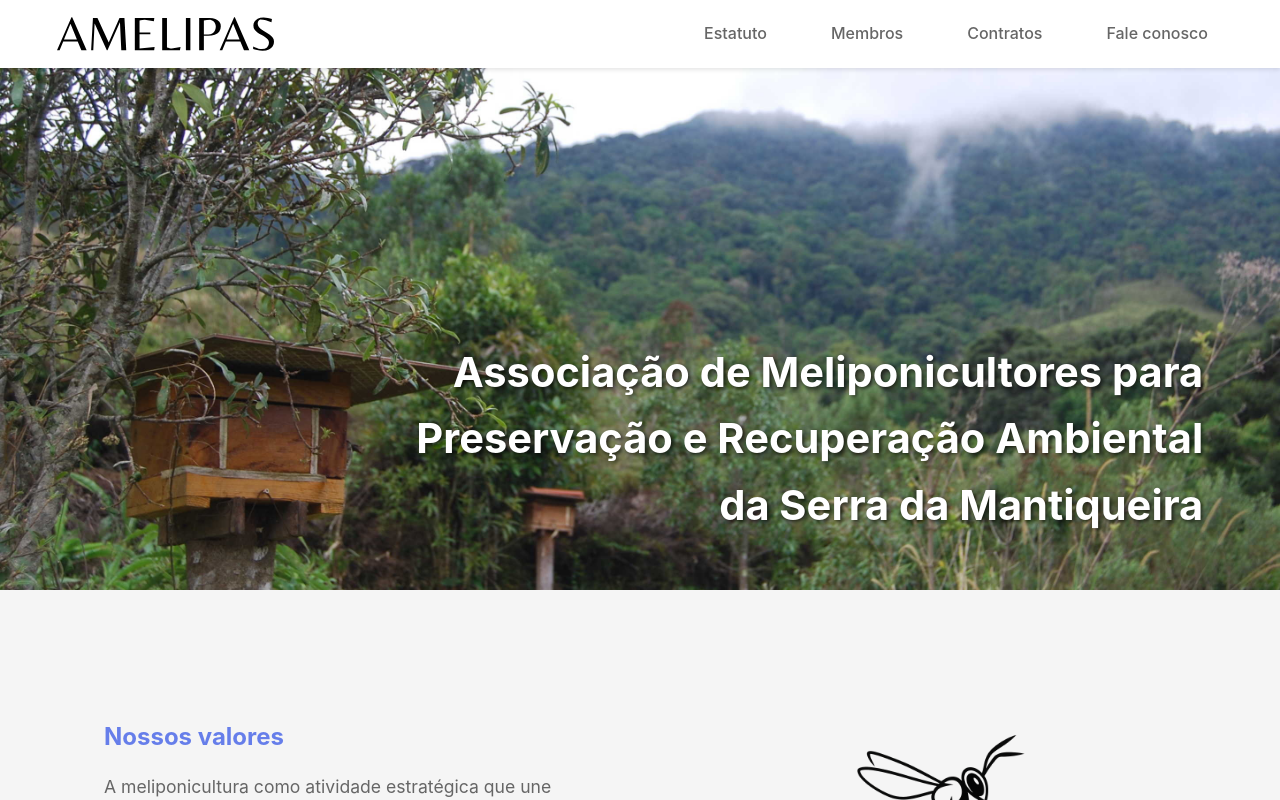
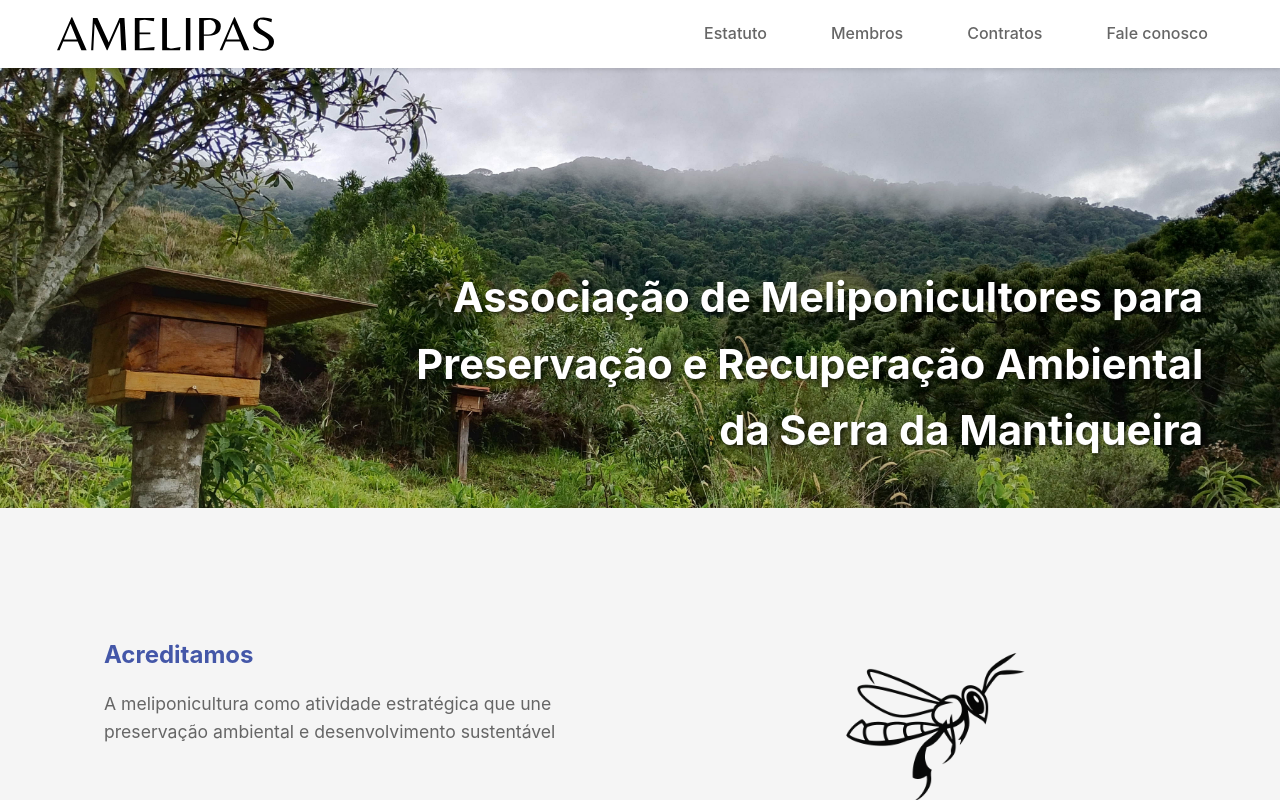
Before and after one commit to caiolagana/amelipas, an Angular app in the folder web/front/: page / in a window 1280 px wide. Shown: the top 800 px of the page. Built offline with nearby package versions, Linux system fonts and the light colour scheme.

Commit message:
acreditamos, cores e foto

```diff
--- a/web/front/src/app/pages/contratos/contratos.css
+++ b/web/front/src/app/pages/contratos/contratos.css
@@ -8,7 +8,7 @@
   text-align: center;
   margin-bottom: 4rem;
   padding: 3rem 0;
-  background: linear-gradient(135deg, #667eea 0%, #764ba2 100%);
+  background: linear-gradient(135deg, var(--color-h3) 0%, #764ba2 100%);
   color: white;
   border-radius: 12px;
 }
@@ -55,7 +55,7 @@
 }
 
 .contratos-table th {
-  background: #667eea;
+  background: var(--color-h3);
   color: white;
   padding: 1rem;
   text-align: left;
--- a/web/front/src/app/pages/estatuto/estatuto.css
+++ b/web/front/src/app/pages/estatuto/estatuto.css
@@ -9,7 +9,7 @@
   text-align: center;
   margin-bottom: 4rem;
   padding: 3rem 0;
-  background: linear-gradient(135deg, #667eea 0%, #764ba2 100%);
+  background: linear-gradient(135deg, var(--color-h3) 0%, #764ba2 100%);
   color: white;
   border-radius: 12px;
 }
@@ -50,7 +50,7 @@ h3.capitulo {
   margin: 3rem 0 1.5rem;
   font-size: 1.4rem;
   letter-spacing: 0.05em;
-  color: #667eea;
+  color: var(--color-h3);
   font-weight: 600;
   padding-bottom: 0.5rem;
   border-bottom: 2px solid #e0e0e0;
--- a/web/front/src/app/pages/home/home.html
+++ b/web/front/src/app/pages/home/home.html
@@ -1,5 +1,5 @@
 <div class="hero-section">
-  <img src="assets/images/DSC_0831_cut.JPG" alt="AMELIPAS Hero Image" class="hero-image">
+  <img src="assets/images/IMG_20251030_080721_hdr.jpg" alt="AMELIPAS Hero Image" class="hero-image">
   <div class="hero-content">
     <h1>
       Associação de Meliponicultores para <br/>Preservação e Recuperação Ambiental <br/>da Serra da Mantiqueira
@@ -12,7 +12,7 @@
     <!-- <h2>Nossos valores</h2> -->
     <div class="features-grid">
       <div class="feature-card">
-        <h3>Nossos valores</h3>
+        <h3>Acreditamos</h3>
         <p>A meliponicultura como atividade estratégica que une preservação ambiental e desenvolvimento sustentável</p>
       </div>
       <div class="feature-card">
--- a/web/front/src/app/pages/membros/membros.css
+++ b/web/front/src/app/pages/membros/membros.css
@@ -8,7 +8,7 @@
   text-align: center;
   margin-bottom: 4rem;
   padding: 3rem 0;
-  background: linear-gradient(135deg, #667eea 0%, #764ba2 100%);
+  background: linear-gradient(135deg, var(--color-h3) 0%, #764ba2 100%);
   color: white;
   border-radius: 12px;
 }
@@ -55,7 +55,7 @@
 }
 
 .membros-table th {
-  background: #667eea;
+  background: var(--color-h3);
   color: white;
   padding: 1rem;
   text-align: left;
--- a/web/front/src/styles.css
+++ b/web/front/src/styles.css
@@ -3,7 +3,7 @@
   --nav-height: 4.25rem; /* Global navigation height variable */
   --color-p: #666;
   --color-h2: #333;
-  --color-h3: #667eea;
+  --color-h3: #4457a8;
 }
 
 * {
```
Also changed, not shown: web/front/src/assets/images/IMG_20251030_080721_hdr.jpg (added).
